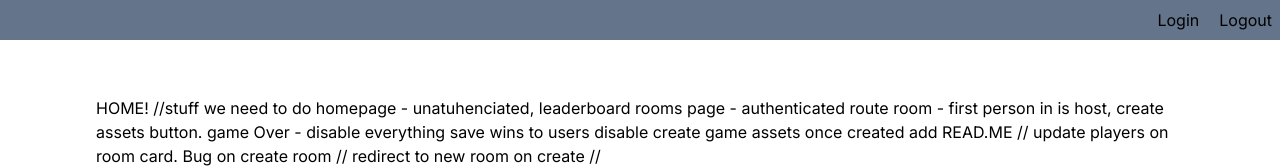
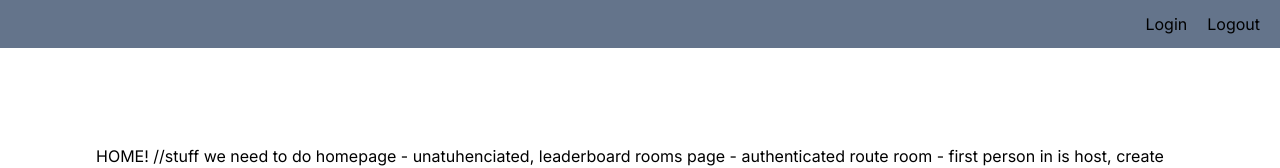
Before and after one commit to bhwong11/exploding-kittens, a Next.js app in the folder exploding-kittens-frontend/: page / in a window 1280 px wide. Shown: the top 168 px of the page. Built offline with nearby package versions, Linux system fonts and the light colour scheme; no server answers.

Commit message:
navbar now sticks to the top of page without covering content

```diff
--- a/exploding-kittens-frontend/src/app/(components)/navbar.tsx
+++ b/exploding-kittens-frontend/src/app/(components)/navbar.tsx
@@ -1,27 +1,27 @@
 'use client'
 import { usePlayerContext } from '@/context/players'
-
+import Link from 'next/link'
 export const Navbar = () => {
   const { currentPlayer } = usePlayerContext() || {}
 
   return (
-    <nav className="fixed w-full h-10 flex justify-between bg-slate-500 p-2">
+    <nav className='sticky flex top-0 left-0 items-center w-full h-12 bg-slate-500 justify-between p-5'>
       <div className="img-container">
         <img /> {/* Icon for site? */}
       </div>
       <div className="flex justify-end gap-5">
-        <a
-          href=""
+        <Link
+          href={"#"}
           className=""
         >
           {currentPlayer?.username || 'Login'}
-        </a>
-        <a
-          href=""
+        </Link>
+        <Link
+          href={"#"}
           className=""
         >
           Logout
-        </a>
+        </Link>
       </div>
     </nav>
   )
--- a/exploding-kittens-frontend/src/app/layout.tsx
+++ b/exploding-kittens-frontend/src/app/layout.tsx
@@ -19,10 +19,12 @@ export default function RootLayout({
   return (
     <html lang="en">
       <body className={inter.className}>
-        <Providers>
-          <Navbar />
-          {children}
-        </Providers>
+        <Navbar />
+        <div>
+          <Providers>
+            {children}
+          </Providers>
+        </div>
       </body>
     </html>
   )
```
